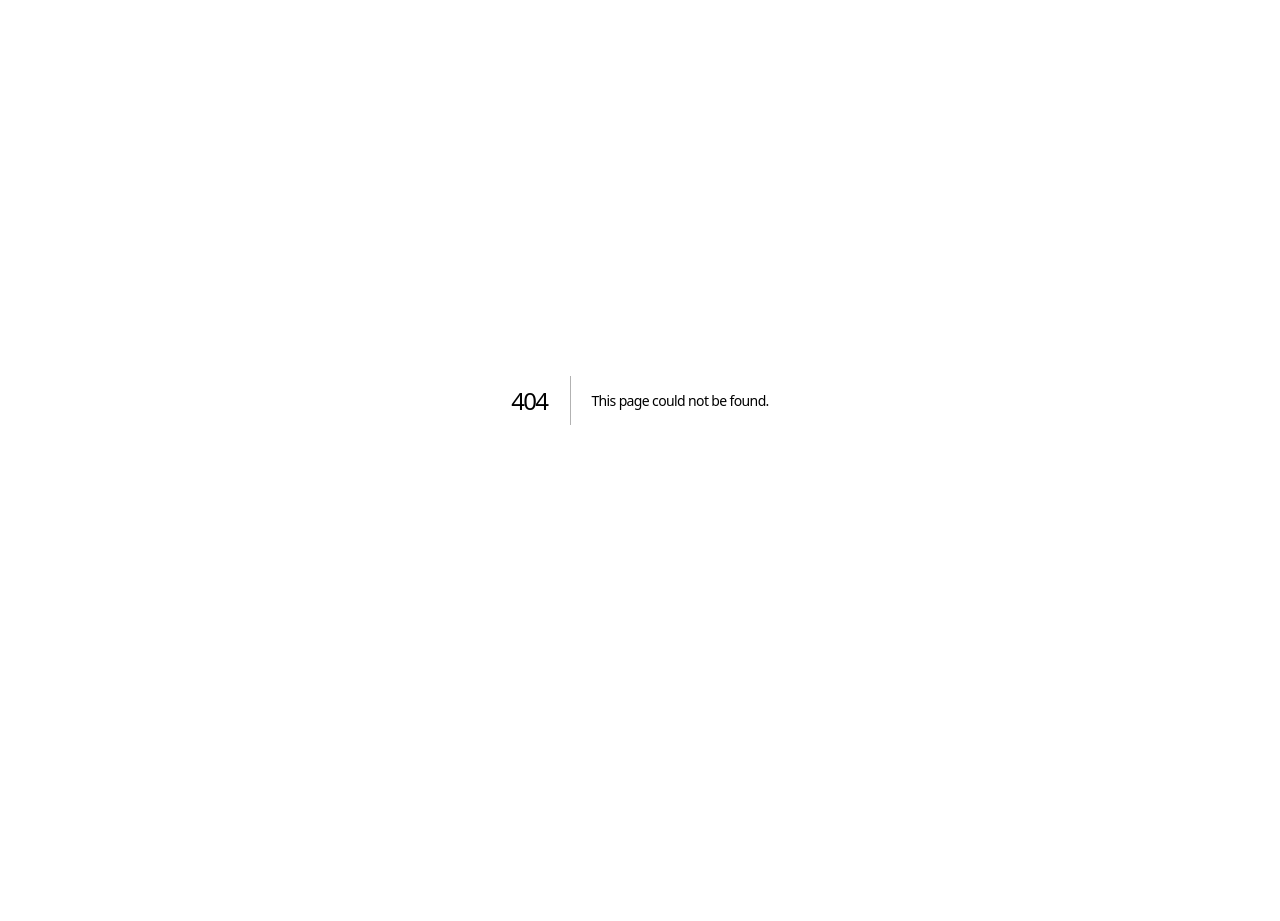
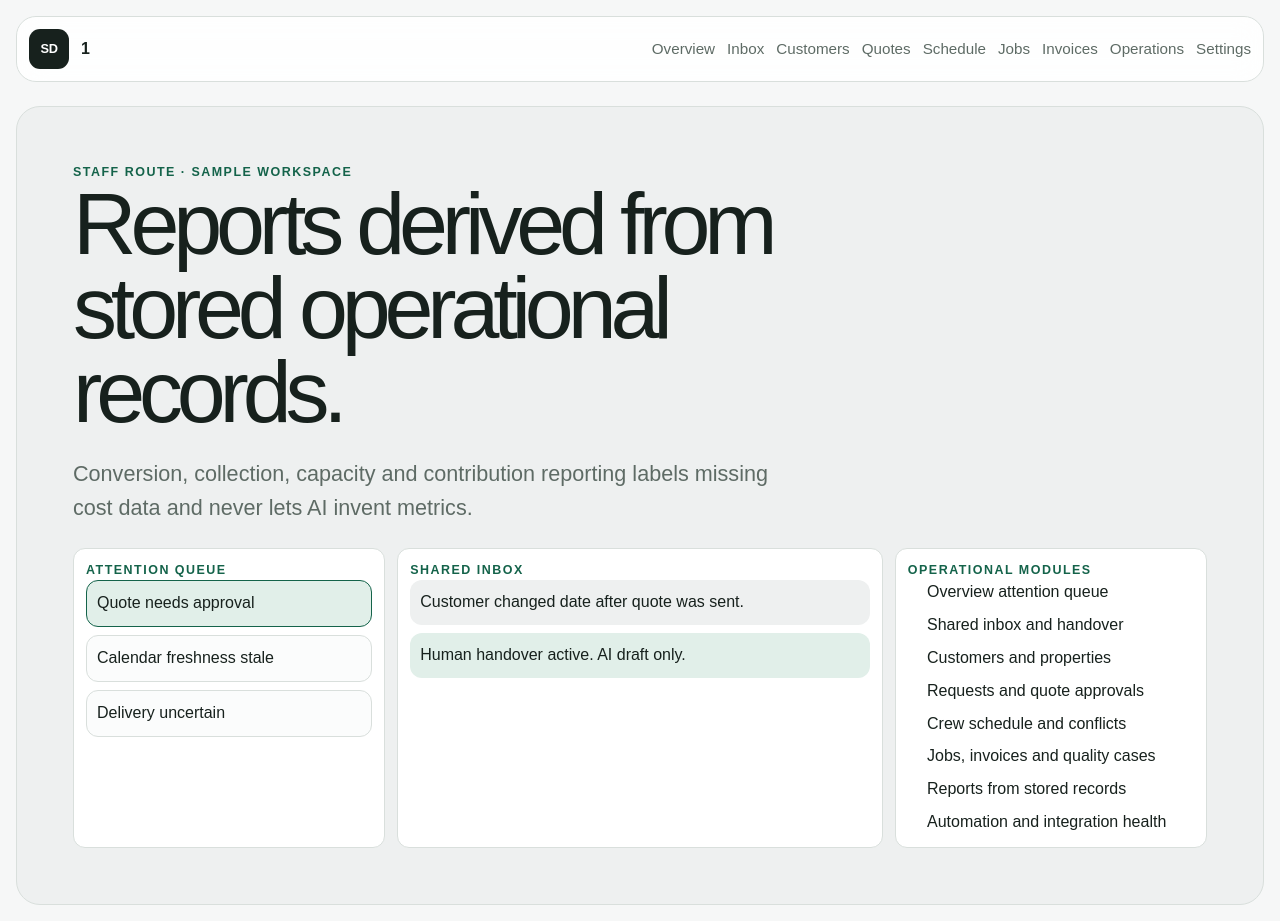
Before and after one commit to SaamVR/ServiceDesk, a Next.js app: page /app/1/reports in a window 1280 px wide. Before the commit this address had no page. Before the commit the page ends 800 px from the top, so only its background shows below. Built offline with nearby package versions, Linux system fonts and the light colour scheme.

Commit message:
feat: add staff reports route

```diff
--- /dev/null
+++ b/src/app/app/[workspace]/reports/page.tsx
@@ -0,0 +1,14 @@
+import { OperationalRoute } from "@/features/operations/OperationalRoute";
+
+export default async function StaffReportsPage({ params }: { params: Promise<{ workspace: string }> }) {
+  const { workspace } = await params;
+
+  return (
+    <OperationalRoute
+      surface="staff"
+      workspaceLabel={workspace}
+      title="Reports derived from stored operational records."
+      description="Conversion, collection, capacity and contribution reporting labels missing cost data and never lets AI invent metrics."
+    />
+  );
+}
```
